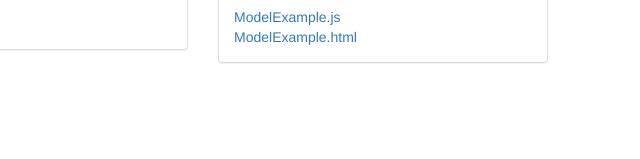
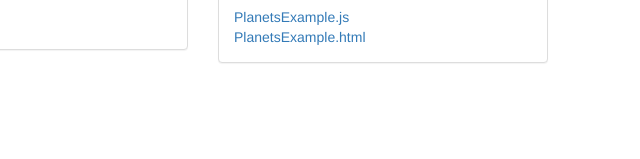
Before and after one commit to ESAFastPrototyping/WebWorldWind-X, a website: page index.html in a window 1280 px wide. Shown: the part 1757-1916 px from the top of the page, 617-1257 px from the left. Drawn offline with nearby package versions, Linux system fonts and the light colour scheme.

Commit message:
Correct texts for Sun and Planets

```diff
--- a/index.html
+++ b/index.html
@@ -247,8 +247,8 @@
                             Demonstrates visualization of the Stars and Planets on the Canvas when the Canvas is dark.
                         </p>
                         <h5>Source:</h5>
-                        <a href="https://github.com/WorldWindLabs/WebWorldWind-X/blob/master/examples/PlanetsExample.js">ModelExample.js</a><br>
-                        <a href="https://github.com/WorldWindLabs/WebWorldWind-X/blob/master/examples/PlanetsExample.html">ModelExample.html</a>
+                        <a href="https://github.com/WorldWindLabs/WebWorldWind-X/blob/master/examples/PlanetsExample.js">PlanetsExample.js</a><br>
+                        <a href="https://github.com/WorldWindLabs/WebWorldWind-X/blob/master/examples/PlanetsExample.html">PlanetsExample.html</a>
                     </div>
                 </div>
             </div>
```
